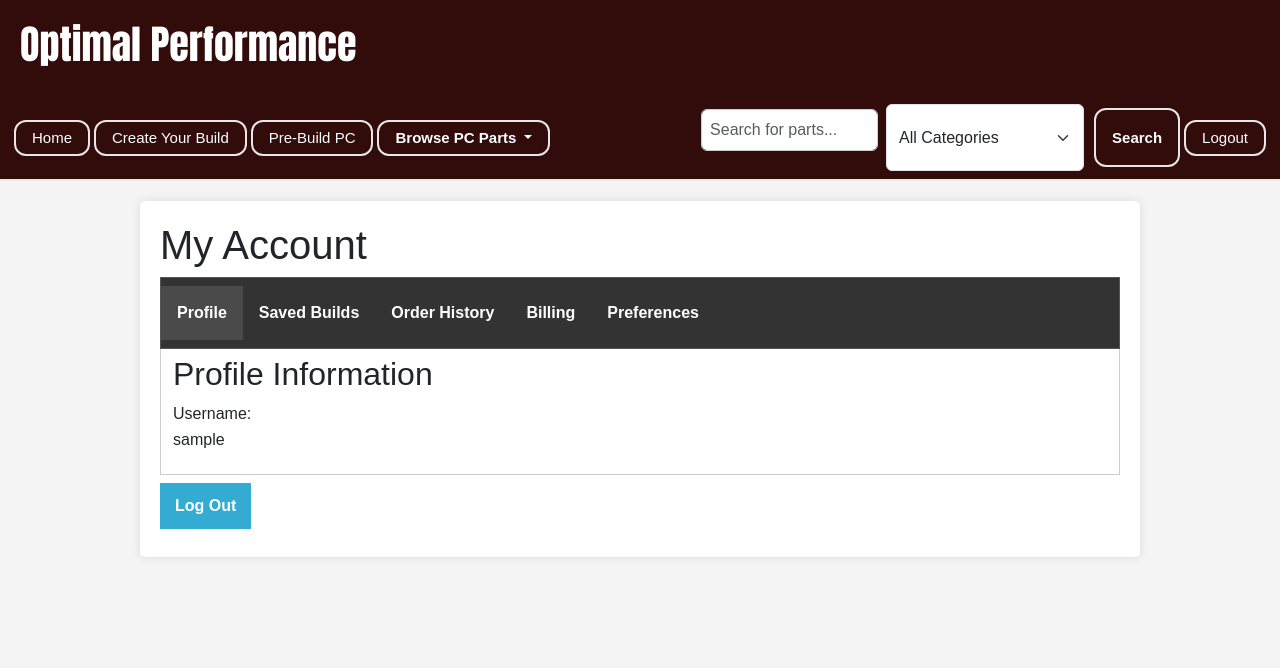
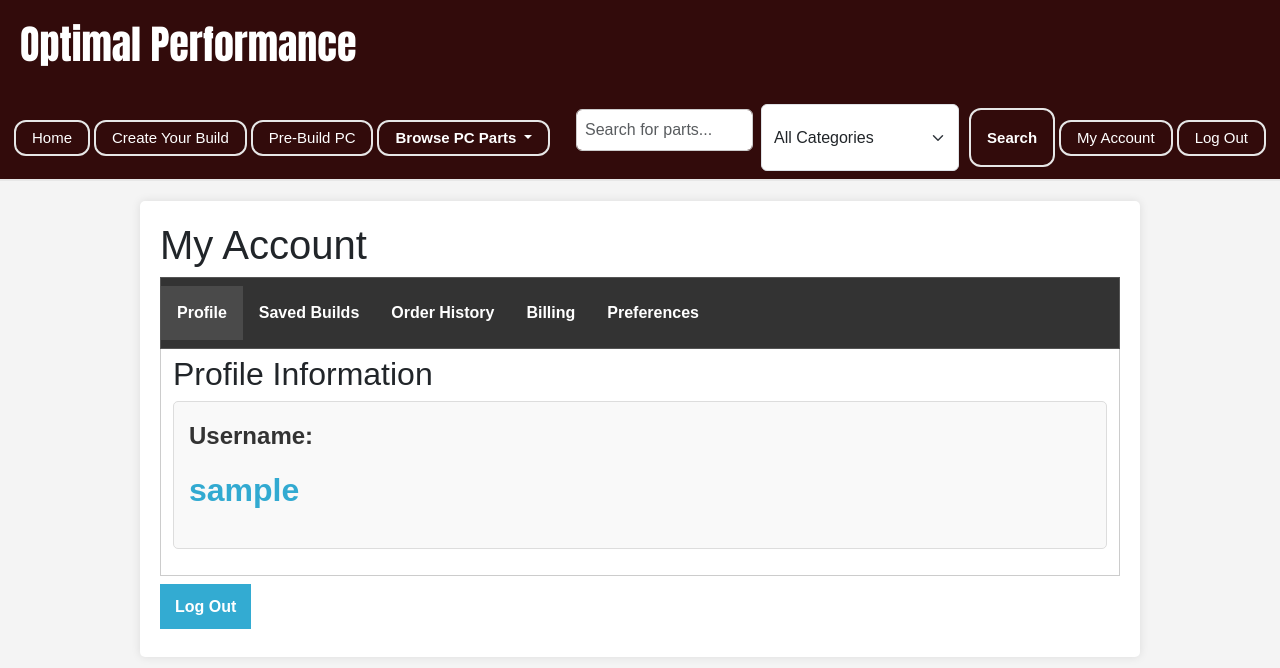
Before and after one commit to UCCS-CS4300-5300/Group7-fall2024, a Django app: page /account_page/ in a window 1280 px wide. Shown: the top 668 px of the page. Run offline with Django 4.2, Linux system fonts and the light colour scheme; the visitor is signed in with stand-in values (Sample User, id 1); parts of the project's set-up code (start-up, migrations or seed data) failed here and were passed over.

Commit message:
Account page now works for all registered users

```diff
--- a/home/templates/account_page.html
+++ b/home/templates/account_page.html
@@ -1,4 +1,3 @@
-
 {% extends "base_template.html" %}
 {% block content %}
 
@@ -74,6 +73,24 @@
         button:hover {
             background-color: rgba(0, 150, 199, 1);
         }
+        .username-header {
+            font-size: 1.5em;
+            font-weight: 700;
+            color: #333;
+            margin-bottom: 10px;
+        }
+        .user-info-box {
+            background-color: #f9f9f9;
+            border: 1px solid #ddd;
+            border-radius: 5px;
+            padding: 15px;
+            margin-bottom: 20px;
+        }
+        .user-name {
+            font-size: 2em;
+            font-weight: bold;
+            color: rgba(0, 150, 199, 0.8);
+        }
     </style>
 </head>
 <body>
@@ -90,11 +107,10 @@
 
         <div id="Profile" class="tabcontent">
             <h2>Profile Information</h2>
-            <form>
-                <label for="name">Username:</label>
-                <p>{{ user.username }} </p>
-
-            </form>
+            <div class="user-info-box">
+                <div class="username-header">Username:</div>
+                <p class="user-name">{{ user.username }}</p>
+            </div>
         </div>
 
         <div id="Builds" class="tabcontent">
--- a/home/templates/base_template.html
+++ b/home/templates/base_template.html
@@ -138,7 +138,8 @@
 
                 <div class="navbar-nav">  <!-- This class allows items to be aligned to the right -->
                     {% if user.is_authenticated %}
-                        <a class="button" href="{% url 'index' %}">Logout</a>
+                        <a class="button" href="{% url 'account_page' %}">My Account</a>
+                        <a class="button" href="{% url 'logout' %}">Log Out</a>
                     {% else %}
                         <a class="button" href="{% url 'login_or_register' %}">Login</a>
                     {% endif %}
--- a/home/urls.py
+++ b/home/urls.py
@@ -1,6 +1,7 @@
 from django.urls import path, include
 from django.contrib.auth import views as auth_views
 from . import views
+from django.contrib.auth.views import LogoutView
 
 # Define the non-API urlpatterns
 urlpatterns = [
@@ -8,7 +9,7 @@ urlpatterns = [
     path('builds/', views.build, name='build'),
     path('pre_build/', views.pre_built, name='pre_build'),
     path('login/', views.login_or_register, name='login_or_register'),
-    path('logout/', auth_views.LogoutView.as_view(next_page='index'), name='logout'),
+    path('logout/', views.logout_user, name='logout'),
     path('search/', views.search_pc_parts, name='search_pc_parts'),
     path('register/', views.register_view, name='register'),
     path('account_page/', views.account_page, name='account_page'),
--- a/home/views.py
+++ b/home/views.py
@@ -1,5 +1,5 @@
 from django.shortcuts import render, redirect
-from django.contrib.auth import login, authenticate
+from django.contrib.auth import login, authenticate, logout
 from django.contrib.auth.forms import AuthenticationForm, UserCreationForm
 from django.contrib import messages
 from .models import RAM, CPU, Motherboard, Storage
@@ -137,3 +137,7 @@ def view_profile(request):
     }
 
     return render(request, 'account_page.html', context)
+
+def logout_user(request):
+    logout(request)
+    return redirect('index')
```
